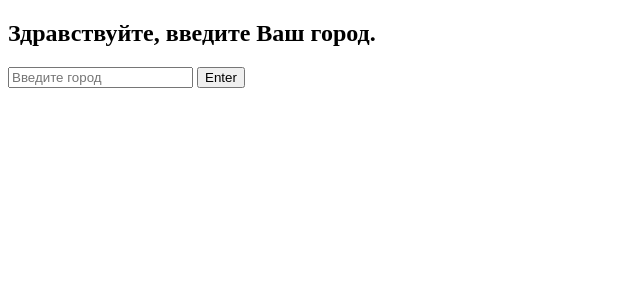
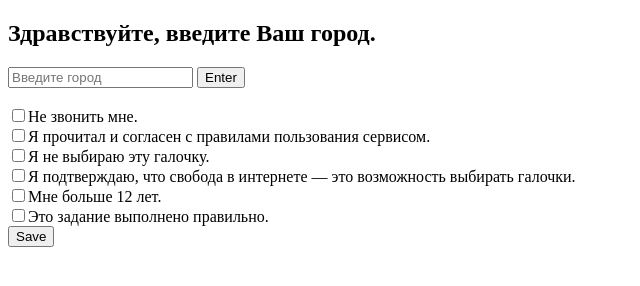
Before and after one commit to YeScraft/Skillfactory-module-c3_9-YeSergey, a plain HTML site: page index.html in a window 1280 px wide. Shown: the whole page, without its empty margins (0-640 px from the left). Drawn offline with Linux system fonts and the light colour scheme.

Commit message:
Update index.html

```diff
--- a/index.html
+++ b/index.html
@@ -11,9 +11,19 @@
     </div>
     <div id="showCity" hidden="true">
         <h2 id = "out"></h2>
-        <button id="reset">Reset</button>
+        <button id="resetCity">Reset City</button>
     </div>
     <br>
+    <form>
+        <label><input type="checkbox" id="0">Не звонить мне.</label><Br>
+        <label><input type="checkbox" id="1">Я прочитал и согласен с правилами пользования сервисом.</label><Br>
+        <label><input type="checkbox" id="2">Я не выбираю эту галочку.</label><Br>
+        <label><input type="checkbox" id="3">Я подтверждаю, что свобода в интернете — это возможность выбирать галочки.</label><Br>
+        <label><input type="checkbox" id="4">Мне больше 12 лет.</label><Br>
+        <label><input type="checkbox" id="5">Это задание выполнено правильно.</label><Br>
+        <button id="save">Save</button>
+        <button id="ResetCheckbox" hidden = "true">Reset checkbox</button>
+    </form>
     <script src="main.js">
 
     </script>
```
